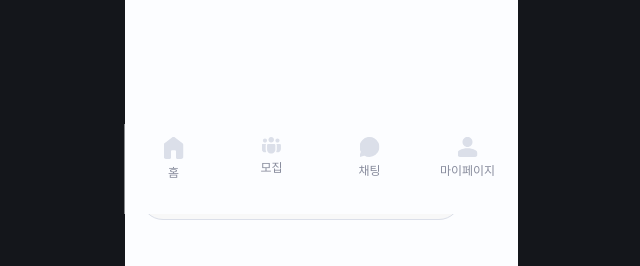
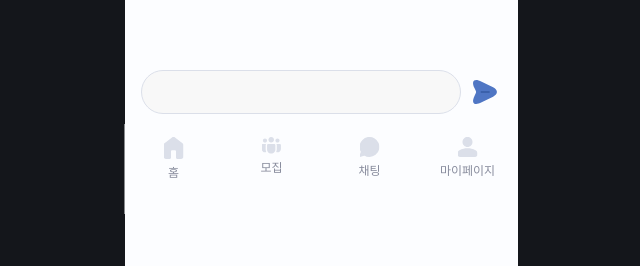
Before and after one commit to capstone-pick-it/Frontend, a React (Vite) app: page /chatroom/1 in a window 1280 px wide. Shown: the part 586-852 px from the top of the page, without its empty margins (319-959 px from the left). Built offline with nearby package versions, Linux system fonts and the light colour scheme; a web font is replaced by a local one.

Commit message:
Refactor: ChatRoom Input 및 ChatToast 위치 조절

```diff
--- a/src/assets/sass/sections/_chat.scss
+++ b/src/assets/sass/sections/_chat.scss
@@ -94,9 +94,8 @@
     }
 
     footer{
-        position: absolute;
-        // bottom: 106px;
-        bottom: 46px;
+        position: fixed;
+        bottom: 100px;
 
         display: flex;
         align-items: center;
@@ -157,8 +156,8 @@
 
 //채팅방 토스트
 #ChatToast_Wrap{
-    position: absolute;
-    bottom: 126px;
+    position: fixed;
+    bottom: 200px;
     left: 50%;
     transform: translateX(-50%);
 
--- a/src/pages/Chat/ChatRoom.jsx
+++ b/src/pages/Chat/ChatRoom.jsx
@@ -10,11 +10,13 @@ import back from '../../assets/images/Chat/back.svg'
 import ChatToast from '../../components/Chat/ChatToast'
 import { Link } from 'react-router-dom'
 import { TEAM_STATUS } from '../../data/mockData'
+import ConfirmModal from '../../components/Home/ConfirmModal'
 
 const ChatRoom = () => {
     const { roomId } = useParams();
     const message = CHAT_MESSAGES[roomId] || [];
     const status = TEAM_STATUS[roomId];
+
 
   return (
     <div id="ChatRoom_Wrap" className="container">
@@ -38,7 +40,7 @@ const ChatRoom = () => {
                 />
             ))}
         </div>
-
+        {/* <ConfirmModal/> */}
         <footer>
             <input type="text" />
             <button className="send_btn">
```
